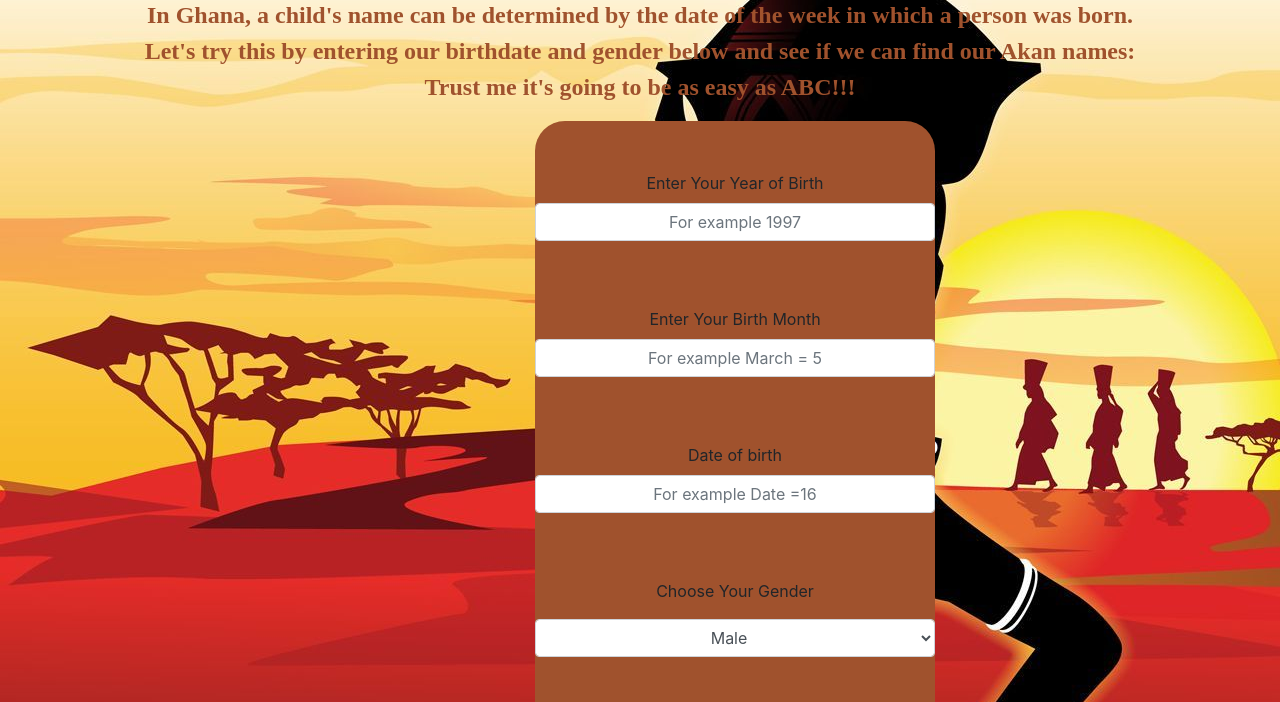
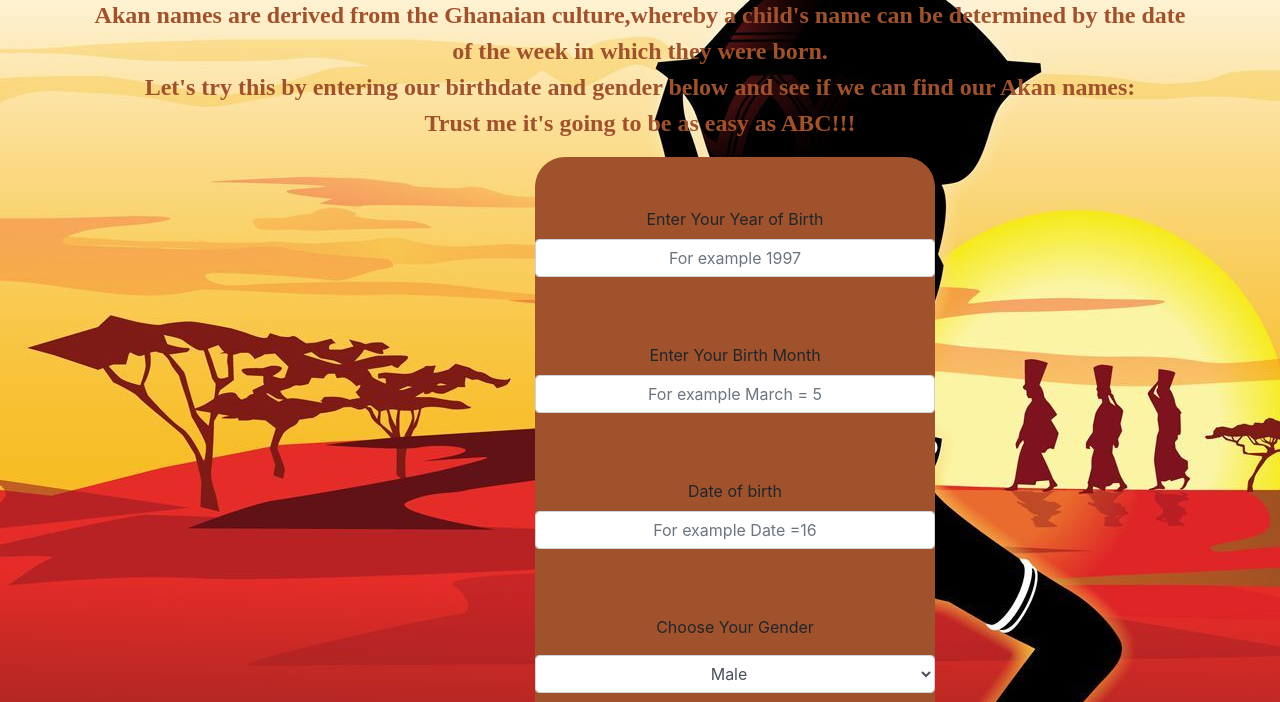
Before and after one commit to Ag-nes/Akan-names, a plain HTML site: page index.html in a window 1280 px wide. Shown: the part 83-785 px from the top of the page. Drawn offline with nearby package versions, Linux system fonts and the light colour scheme; a script that the page names is missing.

Commit message:
add edited <p> in html

```diff
--- a/index.html
+++ b/index.html
@@ -17,7 +17,7 @@
                 <h1>Welcome to my Akan Names</h1>
 
                 <div class="details">
-                    <p>In Ghana, a child's name can be determined by the date of the week in which a person was born.
+                    <p>Akan names are derived from the Ghanaian culture,whereby a child's name can be determined by the date of the week in which they were born.
                         <br>Let's try this by entering our birthdate and gender below and see if we can find our Akan names:
                         <br>Trust me it's going to be as easy as ABC!!!<br>
                     </p>
```
